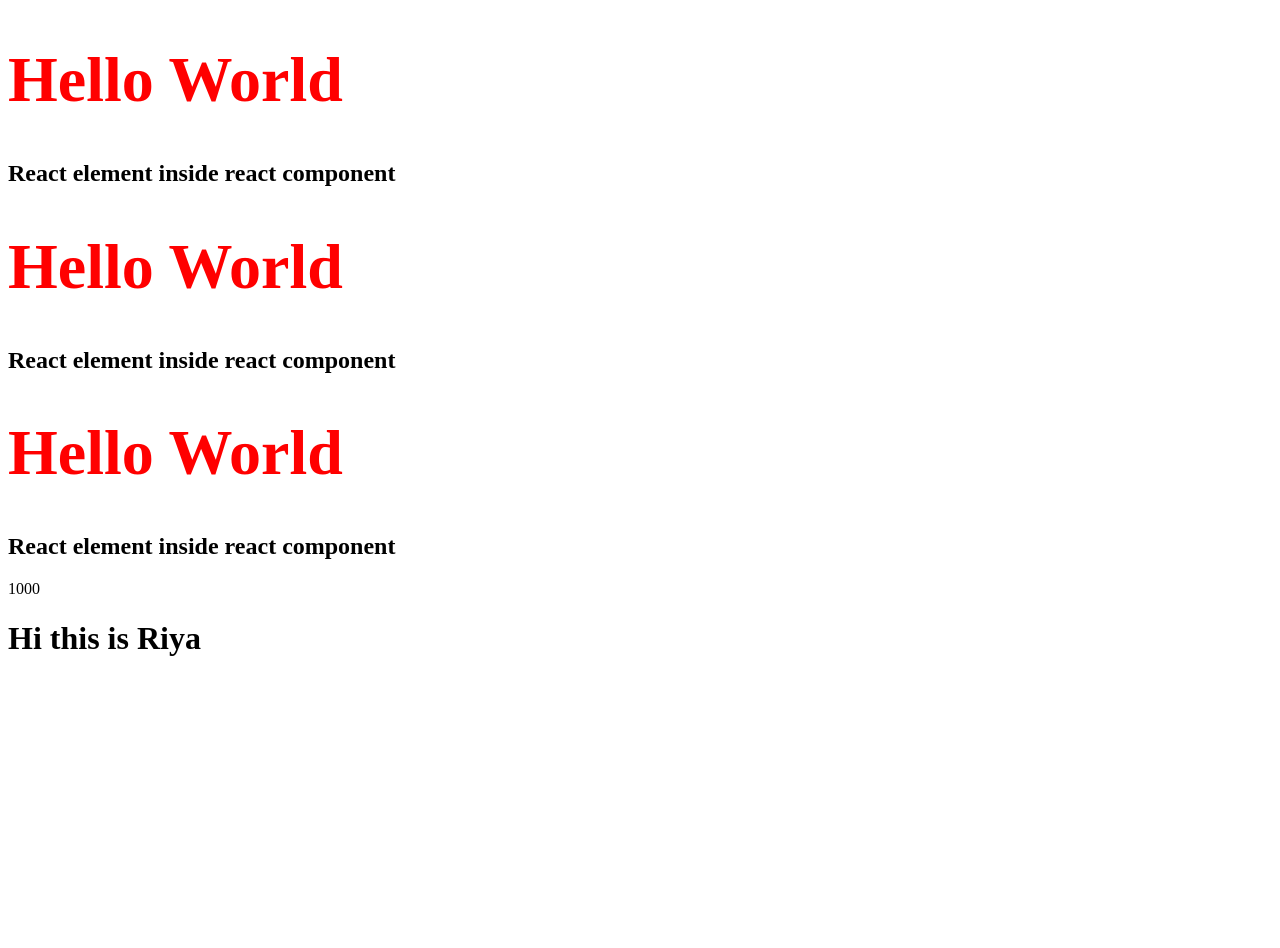
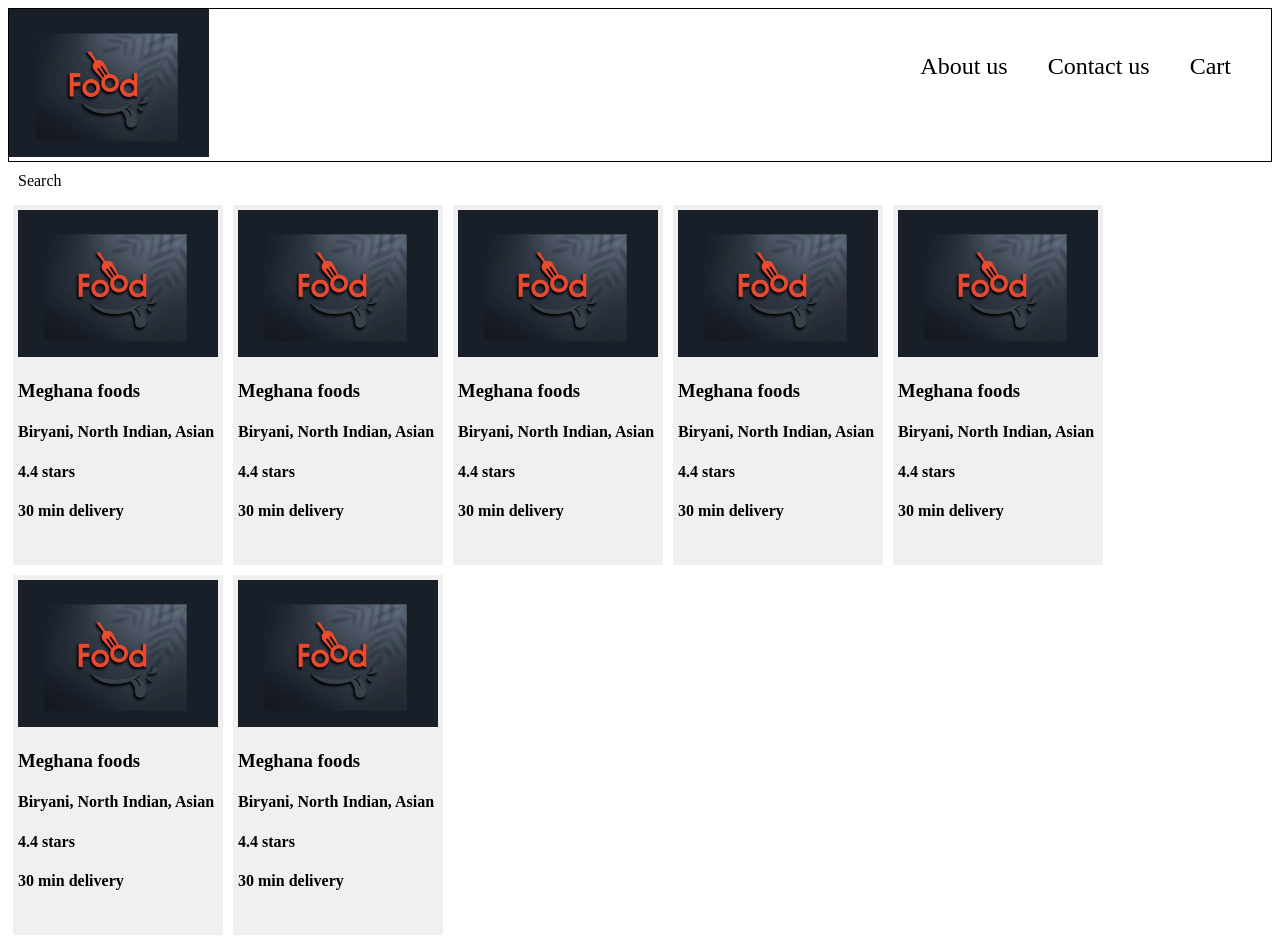
Before and after one commit to JoshiRiya0110/Foodie-Express, a React (Vite) app: page / in a window 1280 px wide. Before the commit the page ends 800 px from the top, so only its background shows below. Built offline with nearby package versions, Linux system fonts and the light colour scheme.

Commit message:
creating header, restaurant card, and body component inside App.js

```diff
--- a/App.js
+++ b/App.js
@@ -1,33 +1,59 @@
 import React from "react";
 import ReactDOM from "react-dom/client";
 
-//React Element
-const jsxHeading = (
-  <h1 id="heading" className="head">
-    Hello World
-  </h1>
-);
+const Header = () => {
+  return (
+    <div className="header">
+      <div className="logo-container">
+        <img className="logo" src={require("./logo.png")} />
+      </div>
+      <div className="nav-items">
+        <ul>
+          <li>About us</li>
+          <li>Contact us</li>
+          <li>Cart</li>
+        </ul>
+      </div>
+    </div>
+  );
+};
 
-//jsx takes care of injection attacks, it sanitizes our data
-//React Component
-const Title = () => (
-  <div>
-    <h1>{jsxHeading}</h1>
-    <h2>React element inside react component</h2>
-  </div>
+const RestaurantCard = () => {
+  return(
+    <div className="res-card">
+      <img className="res-logo" alt="res-logo" src={require("./logo.png")}/>
+      <h3>Meghana foods</h3>
+      <h4>Biryani, North Indian, Asian</h4>
+      <h4>4.4 stars</h4>
+      <h4>30 min delivery</h4>
+    </div>
+  )
+}
 
-)
-
-//component composition => nested components
-const Func = () => (
-  <div id="container">
-    {Title()}
-    <Title></Title>
-    <Title/>
-    {1000}
-    <h1 className="head">Hi this is Riya</h1>
-  </div>
-);
+const Body = () => {
+  return(
+    <div className="body">
+      <div className="search">Search</div>
+      <div className="res-container">
+        <RestaurantCard/>
+        <RestaurantCard/>
+        <RestaurantCard/>
+        <RestaurantCard/>
+        <RestaurantCard/>
+        <RestaurantCard/>
+        <RestaurantCard/>
+      </div>
+    </div>
+  )
+}
+const AppLayout = () => {
+  return (
+    <div className="app">
+      <Header />
+      <Body />
+    </div>
+  );
+};
 
 const root = ReactDOM.createRoot(document.getElementById("root"));
-root.render(<Func/>);
+root.render(<AppLayout />);
--- a/index.css
+++ b/index.css
@@ -1,3 +1,43 @@
-#heading{
-    color:red;
+.header{
+    display:flex;
+    justify-content: space-between;
+    border: 1px solid black;
 }
+
+.logo{
+    width: 200px;
+}
+.nav-items{
+    padding: 0px 20px;
+}
+.nav-items > ul{
+    font-size: 24px;
+    display: flex;
+    list-style-type: none;
+}
+.nav-items > ul > li{
+    padding: 10px;
+    margin: 10px;
+}
+.res-container{
+    display: flex;
+    flex-wrap: wrap;
+}
+.res-card{
+    margin:5px;
+    padding: 5px;
+    width:200px;
+    height:350px;
+    background-color: #f0f0f0;
+}
+.res-card:hover{
+    cursor: pointer;
+    border: 1px solid black;
+}
+.search{
+    padding:10px;
+}
+.res-logo{
+
+    width: 100%;
+}
```
Also changed, not shown: logo.png (added), 2 other files (tests, documents, lock files or other folders).
